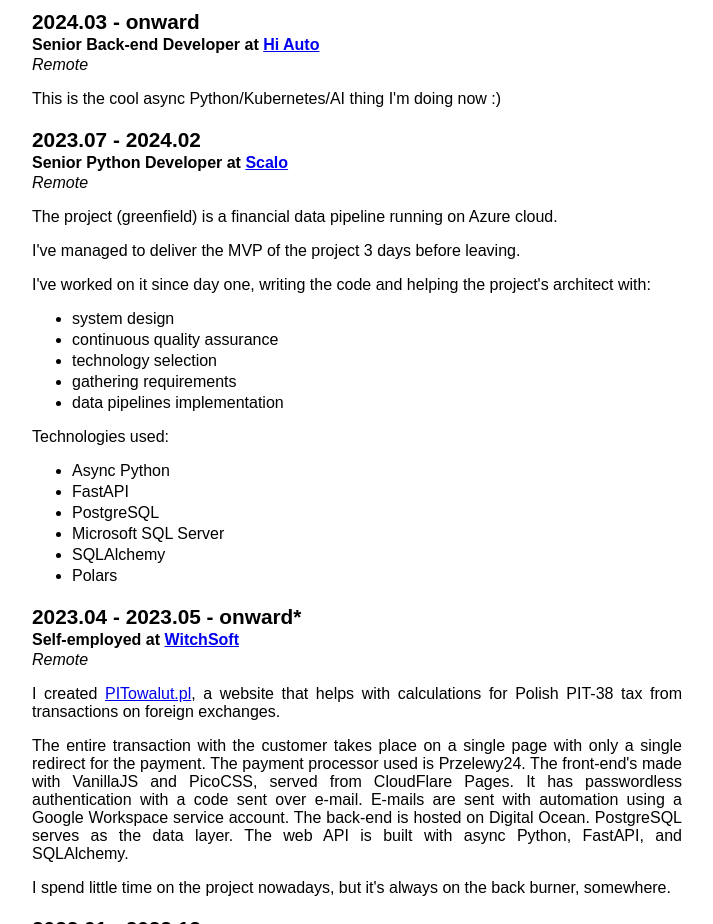
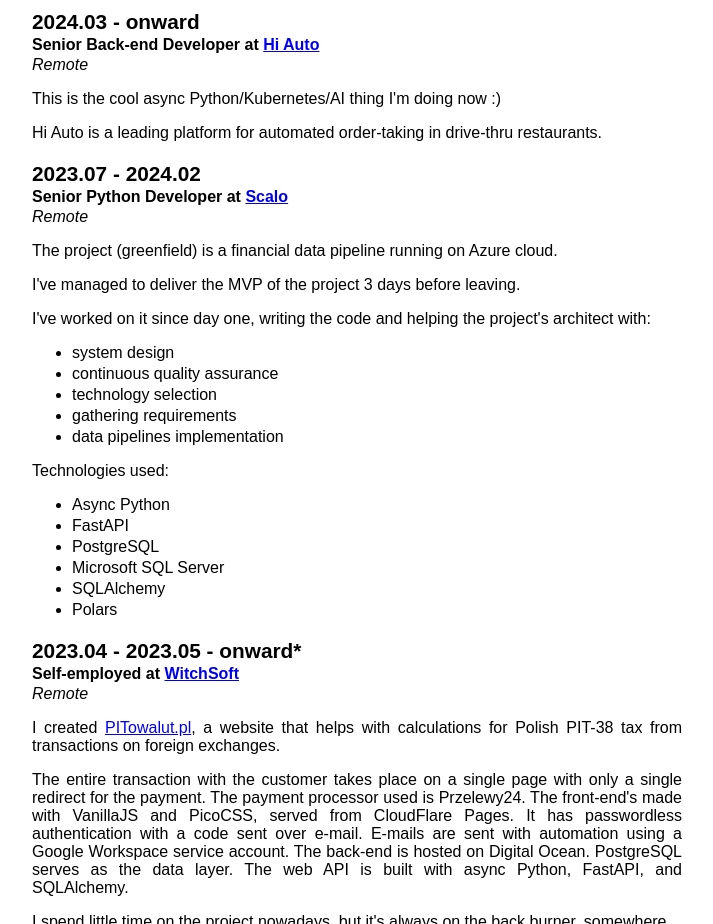
Before and after one commit to butla/bultrowicz.com, a plain HTML site: page cv/cv_Michał_Bultrowicz.html in a window 1280 px wide. Shown: the part 1260-2184 px from the top of the page, without its empty margins (38-751 px from the left). Drawn offline with Linux system fonts and the light colour scheme.

Commit message:
CV update

```diff
--- a/cv/cv_Michał_Bultrowicz.html
+++ b/cv/cv_Michał_Bultrowicz.html
@@ -84,6 +84,7 @@
     </header>
 
     <p>This is the cool async Python/Kubernetes/AI thing I'm doing now :)</p>
+    <p>Hi Auto is a leading platform for automated order-taking in drive-thru restaurants.</p>
   </article>
 
   <article>
```
Also changed, not shown: 1 other file.
